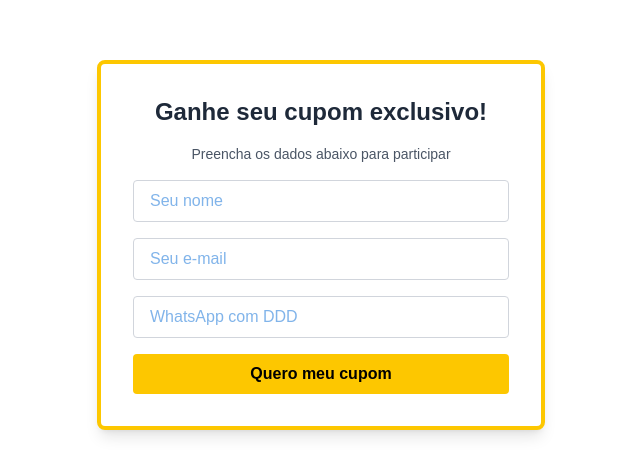
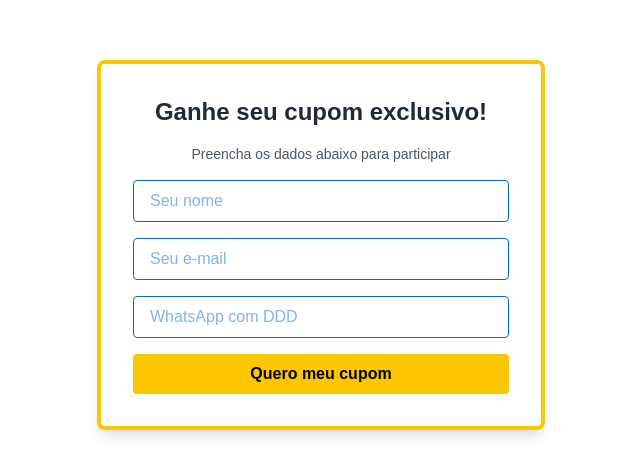
Before and after one commit to RichardStheven/roleta, a Next.js app: page / in a window 1280 px wide. Shown: the part 155-630 px from the top of the page, without its empty margins (319-959 px from the left). Built offline with nearby package versions, Linux system fonts and the light colour scheme.

Commit message:
fix: roleta com fundo azul e redirecionamento funcional

```diff
--- a/src/app/globals.css
+++ b/src/app/globals.css
@@ -5,12 +5,6 @@
   --foreground: #0469d6;
 }
 
-@theme inline {
-  --color-background: var(--background);
-  --color-foreground: var(--foreground);
-  --font-sans: var(--font-geist-sans);
-  --font-mono: var(--font-geist-mono);
-}
 
 @media (prefers-color-scheme: dark) {
   :root {
--- a/src/app/roleta/page.tsx
+++ b/src/app/roleta/page.tsx
@@ -1,41 +1,43 @@
 'use client'
 
 import { useEffect, useState } from 'react'
-import '@/styles/roleta.css'
 
 export default function RoletaPage() {
   const [girando, setGirando] = useState(true)
   const [mostrarCupom, setMostrarCupom] = useState(false)
 
   useEffect(() => {
-    const timeout = setTimeout(() => {
+    const wheel = document.getElementById('wheel') as HTMLElement
+    const result = document.getElementById('result') as HTMLElement
+
+    const rotation = 360 * 5 + 60 // sempre para no 5%
+    wheel.style.transition = 'transform 4s ease-out'
+    wheel.style.transform = `rotate(${rotation}deg)`
+
+    setTimeout(() => {
       setGirando(false)
       setMostrarCupom(true)
+    }, 4500)
 
-      setTimeout(() => {
-        window.location.href = 'https://sekaidistribuidora.com.br'
-      }, 4000)
-    }, 4000)
-
-    return () => clearTimeout(timeout)
+    setTimeout(() => {
+      window.location.href = 'https://sekaidistribuidora.com.br'
+    }, 7000)
   }, [])
 
   return (
-    <div className="min-h-screen bg-black text-white flex flex-col items-center justify-center gap-6 p-6">
-      <h1 className="text-2xl font-bold animate-pulse">
-        {girando ? 'Girando a roleta...' : '🎉 Você ganhou! 🎉'}
-      </h1>
+    <div className="min-h-screen bg-[#061c2e] text-white flex flex-col justify-center items-center">
+      <div className="relative w-[300px] h-[300px] border-[10px] border-yellow-400 rounded-full" id="wheel">
+        <div className="absolute left-1/2 top-0 transform -translate-x-1/2 w-2 h-4 bg-white" />
+      </div>
 
-      <div className={`roleta ${girando ? 'girando' : ''}`}></div>
+      <p id="result" className="mt-6 text-xl font-bold text-green-400">
+        {girando ? '🎯 Girando a roleta...' : ''}
+      </p>
 
       {mostrarCupom && (
-        <div className="mt-4 p-4 border-2 border-yellow-400 text-yellow-400 text-xl font-bold rounded-lg animate-bounce">
-          CUPOM: SEKAI5%
-        </div>
-      )}
-
-      {!girando && !mostrarCupom && (
-        <p className="text-sm text-gray-400">Aguardando resultado...</p>
+        <p className="mt-4 p-4 border-2 border-dashed border-green-400 text-green-300 font-mono text-lg">
+          Cupom: <strong>SEKAI5%</strong>
+        </p>
       )}
     </div>
   )
--- a/src/components/Form.tsx
+++ b/src/components/Form.tsx
@@ -1,7 +1,7 @@
 'use client'
 
+import { useState } from 'react'
 import { useRouter } from 'next/navigation'
-import { useState } from 'react'
 import emailjs from '@emailjs/browser'
 
 export default function Form() {
@@ -13,31 +13,16 @@ export default function Form() {
   const handleSubmit = (e: React.FormEvent) => {
     e.preventDefault()
 
-    const templateParams = {
-      nome,
-      email,
-      whats,
-    }
+    const templateParams = { nome, email, whats }
 
-    // 1. E-mail para o cliente com cupom
     emailjs.send(
-      'service_ym09oip',
-      'template_11jwdwh', // Template do cliente
+      'service_ym09oip', // ID do seu serviço no EmailJS
+      'template_11jwdwh', // ID do seu template
       templateParams,
-      'CL0gHHp3JdA3UdQsf'
+      'CL0gHHp3JdA3UdQsf' // Sua public key
     )
-
-    // 2. E-mail interno para Sekai com os dados
-    emailjs.send(
-      'service_ym09oip',
-      'template_2e4dvhb', // Troque pelo ID correto do template da Sekai se for diferente
-      templateParams,
-      'CL0gHHp3JdA3UdQsf'
-    )
-
-    // Redireciona após envio
     .then(() => router.push('/roleta'))
-    .catch((err) => console.error('Erro ao enviar:', err))
+    .catch(err => console.error('Erro ao enviar:', err))
   }
 
   return (
@@ -45,32 +30,9 @@ export default function Form() {
       <h1 className="text-2xl font-extrabold text-center text-gray-800">Ganhe seu cupom exclusivo!</h1>
       <p className="text-center text-sm text-gray-600">Preencha os dados abaixo para participar</p>
 
-      <input
-        required
-        type="text"
-        placeholder="Seu nome"
-        value={nome}
-        onChange={(e) => setNome(e.target.value)}
-        className="border border-gray-300 px-4 py-2 rounded focus:outline-none focus:ring-2 focus:ring-yellow-400"
-      />
-
-      <input
-        required
-        type="email"
-        placeholder="Seu e-mail"
-        value={email}
-        onChange={(e) => setEmail(e.target.value)}
-        className="border border-gray-300 px-4 py-2 rounded focus:outline-none focus:ring-2 focus:ring-yellow-400"
-      />
-
-      <input
-        required
-        type="tel"
-        placeholder="WhatsApp com DDD"
-        value={whats}
-        onChange={(e) => setWhats(e.target.value)}
-        className="border border-gray-300 px-4 py-2 rounded focus:outline-none focus:ring-2 focus:ring-yellow-400"
-      />
+      <input required type="text" placeholder="Seu nome" value={nome} onChange={(e) => setNome(e.target.value)} className="border px-4 py-2 rounded focus:ring-2 focus:ring-yellow-400" />
+      <input required type="email" placeholder="Seu e-mail" value={email} onChange={(e) => setEmail(e.target.value)} className="border px-4 py-2 rounded focus:ring-2 focus:ring-yellow-400" />
+      <input required type="tel" placeholder="WhatsApp com DDD" value={whats} onChange={(e) => setWhats(e.target.value)} className="border px-4 py-2 rounded focus:ring-2 focus:ring-yellow-400" />
 
       <button type="submit" className="bg-yellow-400 hover:bg-yellow-300 text-black font-bold py-2 px-4 rounded transition duration-300">
         Quero meu cupom
```
